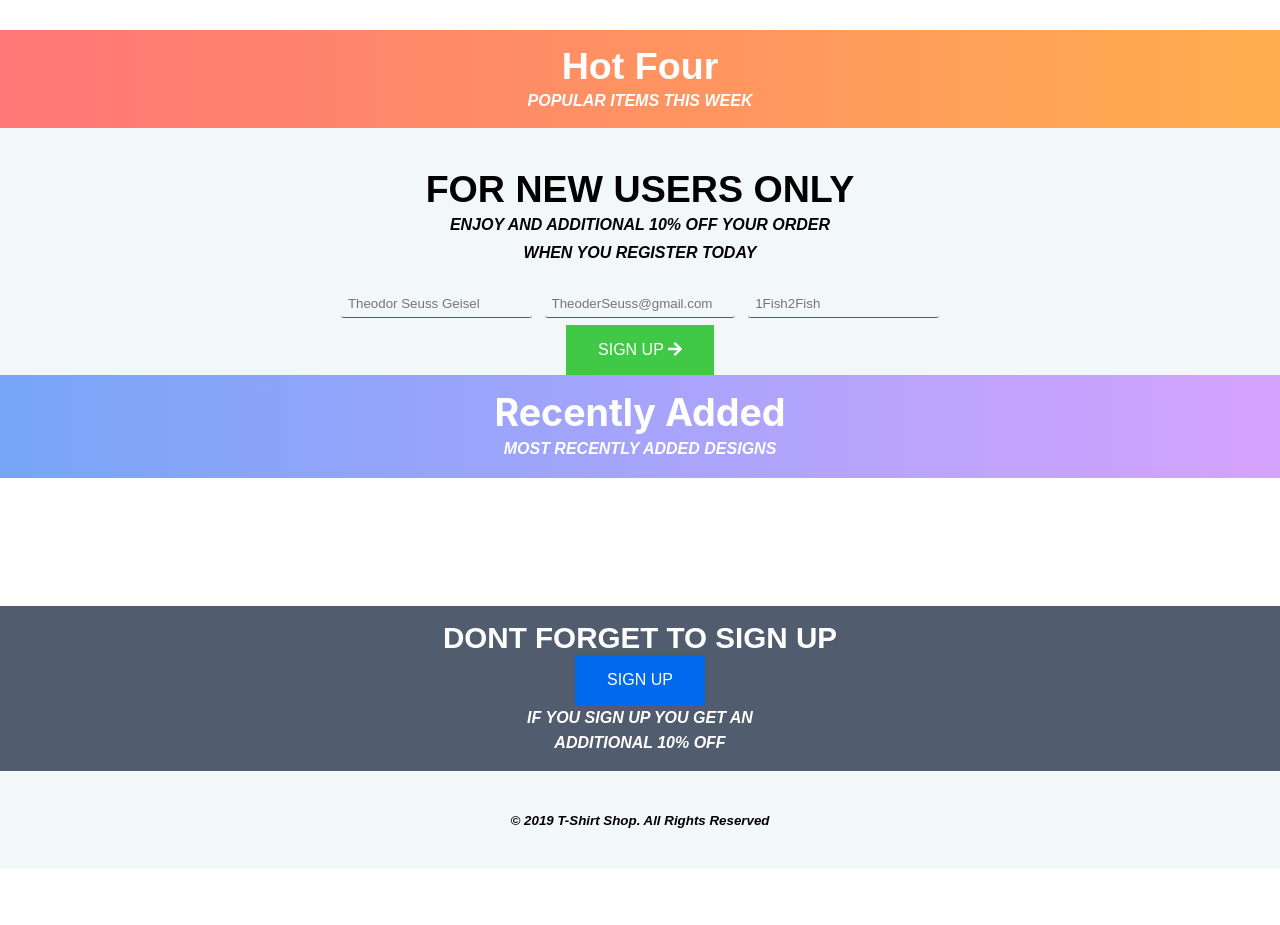
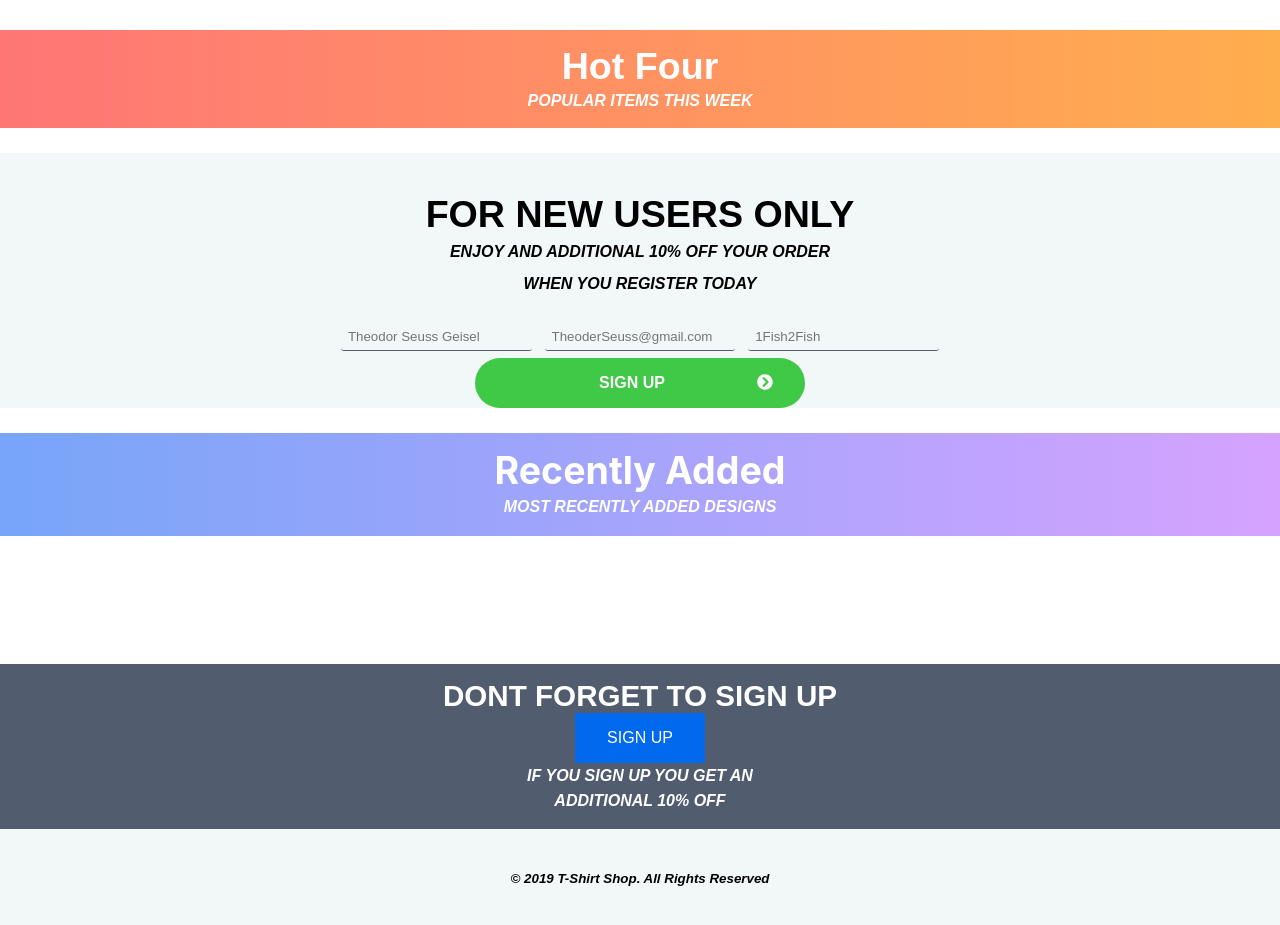
Before and after one commit to t-shirt-shop/t-shirt-shop, a React (Create React App) app in the folder front_end/tshirts/: page / in a window 1280 px wide. Shown: the part 880-1805 px from the top of the page. Before the commit the page ends 1749 px from the top, so only its background shows below. Built offline with nearby package versions, Linux system fonts and the light colour scheme.

Commit message:
sign up button

```diff
--- a/front_end/tshirts/src/components/landingpage/NewUsers.js
+++ b/front_end/tshirts/src/components/landingpage/NewUsers.js
@@ -3,7 +3,8 @@ import { connect } from "react-redux";
 import { registerNewUser } from '../../store/actions/usersActions';
 
 import { FontAwesomeIcon } from "@fortawesome/react-fontawesome";
-import { faArrowRight } from "@fortawesome/free-solid-svg-icons";
+import { faArrowRight, faChevronCircleRight } from "@fortawesome/free-solid-svg-icons";
+import arrow from '../../assets/arrow-alt-circle-right.svg'
 import styled from "styled-components";
 
 const Button = styled.button`
@@ -23,9 +24,14 @@ const Button = styled.button`
     -webkit-appearance: none;
     -moz-appearance: none;
     background: #40C947;
+    width: 330px;
+    border-radius: 30px;
+    font-family: arial;
+    font-weight: bold;
 `
 const ContainerDiv = styled.div`
     background: #F2F8F8;
+    margin: 25px 0;
 `
 const Input = styled.input`
   padding: 0.5em;
@@ -38,7 +44,6 @@ const Input = styled.input`
   outline: 0;
   background: transparent;
   border-bottom: 1px solid #515C6F;
-
 
 `;
 const H2 = styled.h2`
@@ -55,9 +60,11 @@ const P = styled.p`
     font-style: italic;
     font-size: 2vh;
     font-weight: bold;
-    line-height: 3.5vh;
-
-
+    line-height: 4vh;
+    align-content: center;
+`
+const Span = styled.span`
+    float: right;
 `
 
 class NewUsers extends React.Component {
@@ -125,7 +132,10 @@ class NewUsers extends React.Component {
                         name='password'
                     />
                 </form>
-                <Button>SIGN UP <span><FontAwesomeIcon icon={faArrowRight} /></span> </Button>
+                <Button>SIGN UP <Span>
+                {/* <img src={arrow} */}
+                    <FontAwesomeIcon icon={faChevronCircleRight} size="xl"/>
+                    </Span> </Button>
             </ContainerDiv>
         );
     }
```
Also changed, not shown: front_end/tshirts/src/assets/arrow-alt-circle-right.svg (added).
